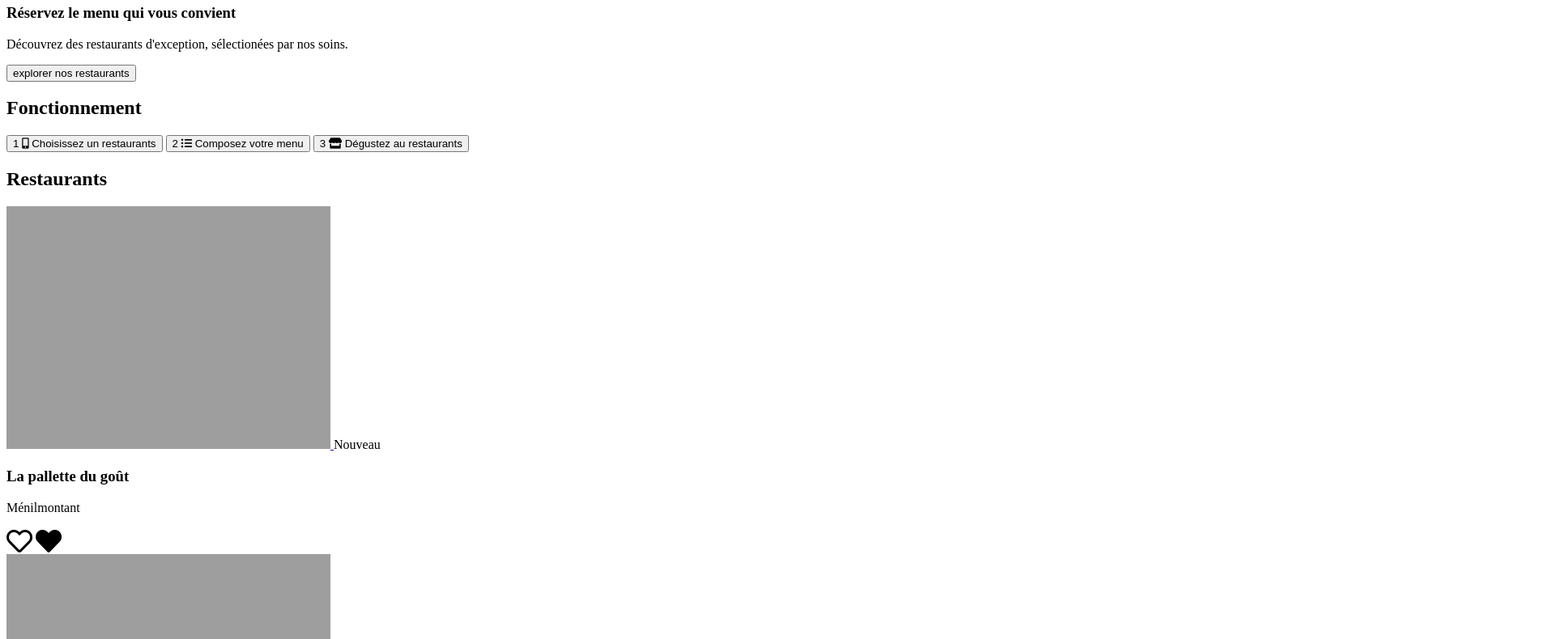
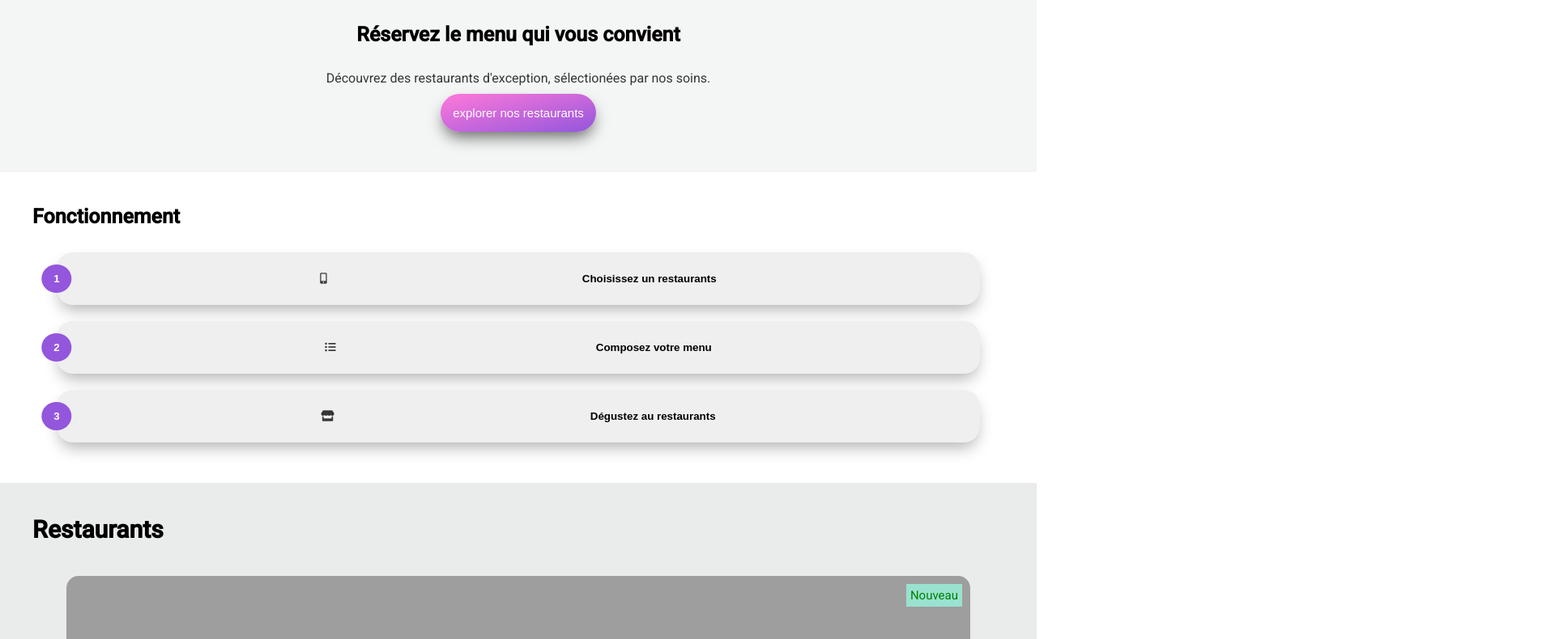
Before and after one commit to nicoWeb31/NicolasRiot_2_11062021, a website: page index.html in a window 1280 px wide. Shown: the part 122-912 px from the top of the page at 81% size, 1920 px wide, since content can reach past the window. Drawn offline with Linux system fonts and the light colour scheme; the site is published under a folder, as on GitHub Pages, so addresses that start at the root find nothing; a web font is replaced by a local one.

Commit message:
sass compiled

```diff
--- a/index.html
+++ b/index.html
@@ -11,7 +11,7 @@
             integrity="sha384-AYmEC3Yw5cVb3ZcuHtOA93w35dYTsvhLPVnYs9eStHfGJvOvKxVfELGroGkvsg+p"
             crossorigin="anonymous"
         />
-        <link rel="stylesheet" href="/public/css/index.css" />
+        <link rel="stylesheet" href="public/css/index.css" />
 
         <title>Document</title>
     </head>
--- a/sass/keyFrame.scss
+++ b/sass/keyFrame.scss
@@ -6,7 +6,6 @@
         transform: translateY(1rem);
     }
 
-
     100% {
         opacity: 1;
         transform: translateY(0px);
```
Also changed, not shown: sass/pages/menu/menu.scss (+3 -7 lines).
